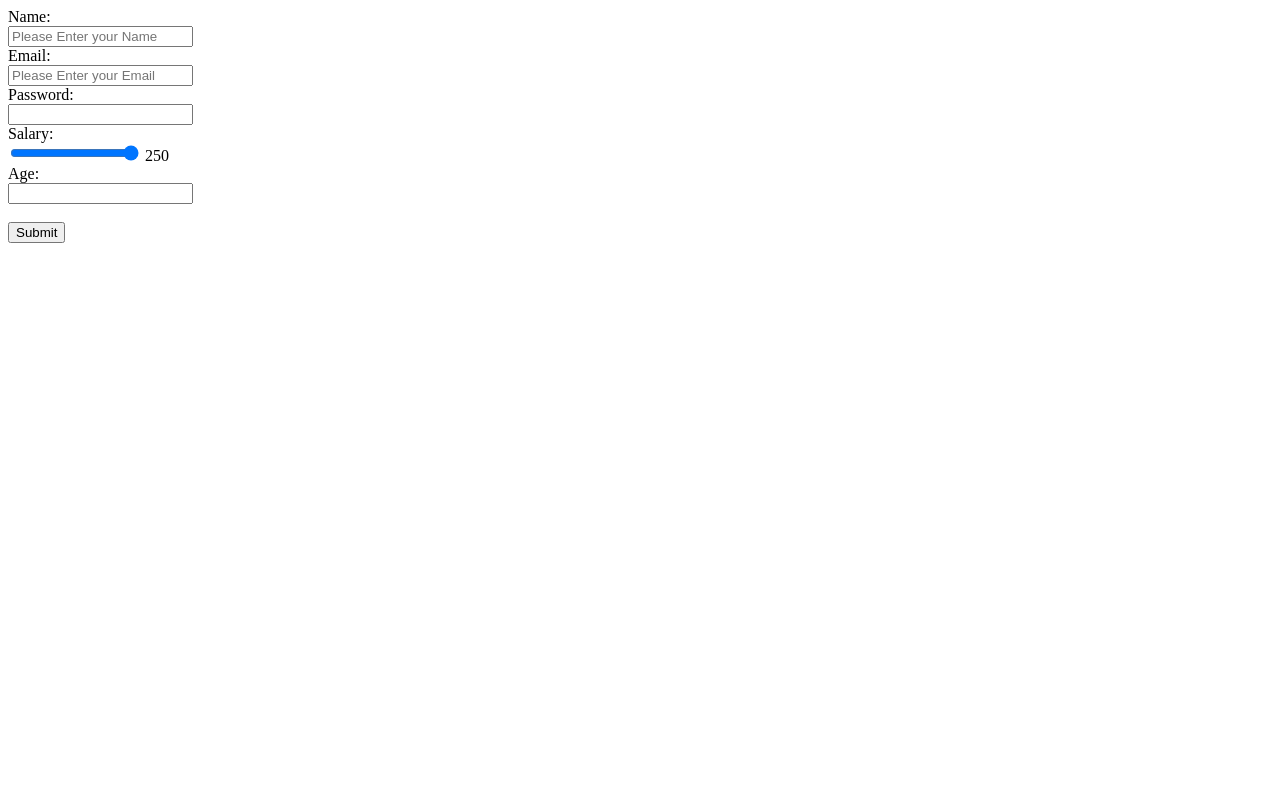
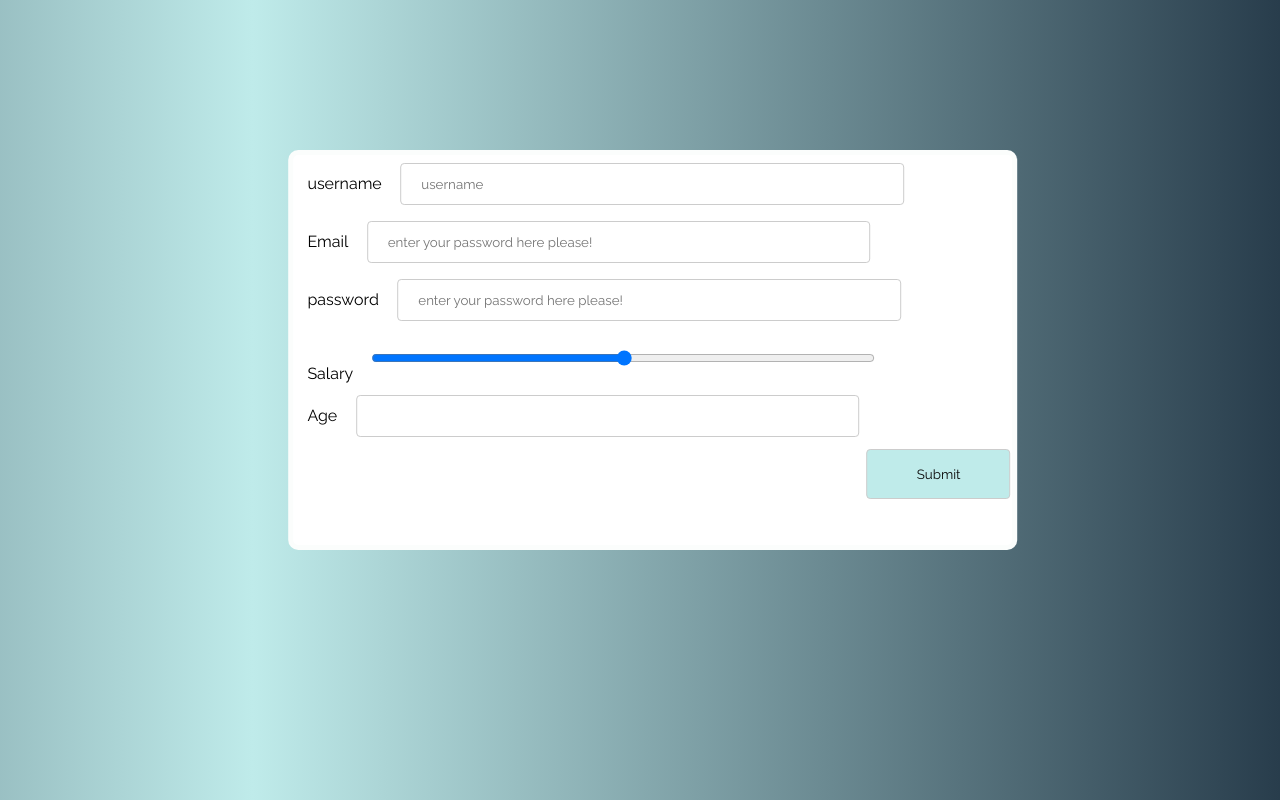
Before and after one commit to ReemShkeep/ITI-HTML5-CSS3, a plain HTML site: page lab1/task2/index.html in a window 1280 px wide. Drawn offline with Linux system fonts and the light colour scheme.

Commit message:
adding lab1

```diff
--- a/lab1/task1/css/main.css
+++ b/lab1/task1/css/main.css
@@ -0,0 +1,154 @@
+
+@import url("https://fonts.googleapis.com/css?family=Raleway:400,400i,700");
+
+* {
+
+    font-family: 'Raleway';
+    padding: 0;
+    margin: 0;
+    box-sizing: border-box;
+}
+/* header design */
+header {
+    background-color: #00b050;
+    color: #fff;
+    text-align: center;
+    padding: 5px;
+}
+
+/*horizontal navigation bar design */
+
+nav ul {
+    position: relative;
+    list-style-type: none;
+    margin: 0;
+    padding: 0;
+    overflow: hidden;
+    background-color: #d1e5e4;
+}
+
+nav li {
+    float: left;
+}
+/* make navbar links display center */
+
+
+
+nav li a {
+    float: left;
+    display: block;
+    color: #ffffff ;
+    text-align: center;
+    padding: 14px 16px;
+    text-decoration: none;
+
+}
+
+nav li a:hover {
+    background-color: #d1e5e4;
+}
+
+nav li a:active {
+    background-color: #d1e5e4;
+}
+
+nav li a:visited {
+    background-color: #d1e5e4;
+}
+
+nav li a:link {
+    background-color: #d1e5e4;
+}
+
+nav li a:focus {
+    background-color: #d1e5e4;
+}
+
+
+/* section design */
+section {
+    background-color: #ff8b2d;
+    width: 100%;
+    float: left;
+    padding: 10px;
+    height: 42vh;
+}
+/*article design */
+article {
+    background-color: #ffd900;
+    height: 300px;
+    width: 80%;
+    margin-top: 2%;
+    float: left;
+    padding: 10px;
+}
+
+/*
+img {
+    width: 100px;
+    height: 100px;
+} */
+figure div {
+    background-color: #31859c;
+    height: 15vh;
+    width: 68vw;
+    margin-top: 10%;
+    float: left;
+    padding: 10px;
+}
+figure div h2{
+    color: #ffffff;
+    text-align: center;
+    padding: 10px;
+}
+/* footer design */
+footer {
+    float: bottom;
+    background-color: #fb3d0d;
+    color: #fff;
+    clear: both;
+    text-align: center;
+    padding: 5px;
+}
+/*figure design */
+figure {
+    float: left;
+    width: 100px;
+    height: 100px;
+    margin: 10px;
+    padding: 10px;
+    border: 1px solid #;
+}
+/*figcaption design */
+figcaption {
+    text-align: center;
+}
+
+
+
+
+/* image in figure design */
+
+
+
+/* navigation bar fixed position
+
+nav {
+    line-height: 30px;
+    background-color: #eeeeee;
+    height: 300px;
+    width: 100px;
+    float: left;
+    padding: 5px;
+}
+*/
+/*make fixed footer */
+footer {
+    position: fixed;
+    left: 0;
+    bottom: 0;
+    width: 100%;
+    background-color: #fb3d0d;
+    color: white;
+    text-align: center;
+}
--- a/lab1/task2/css/main.css
+++ b/lab1/task2/css/main.css
@@ -0,0 +1,84 @@
+@import url("https://fonts.googleapis.com/css?family=Raleway:400,400i,700");
+
+* {
+
+    font-family: 'Raleway';
+    padding: 0;
+    margin: 0;
+    box-sizing: border-box;
+}
+
+html {
+    height: 100%;
+    background-image: linear-gradient(to left, #031225, #bfebea, #031225);
+    height: 100vh;
+    animation: example 4s ease infinite;
+    background-size: 200% 200%;
+}
+
+@keyframes example {
+    0% {
+        background-position: 0% 0%;
+    }
+
+    50% {
+        background-position: 100% 100%;
+    }
+
+    100% {
+        background-position: 0% 0%;
+    }
+}
+.container{
+    margin: 5% ;
+    padding: 5%;
+}
+form {
+    top: 15%;
+    left: 33%;
+    background: white;
+    border-radius: 10px;
+    min-width: 450px;
+    position: absolute;
+    min-height: 50vh;
+    transform: translate(-50%, -50%);
+}
+
+input {
+    width: 70%;
+    padding: 12px 20px;
+    margin: 8px 0;
+    display: inline-block;
+    border: 1px solid #ccc;
+    border-radius: 4px;
+    box-sizing: border-box;
+}
+
+
+
+input[type=submit] {
+    float: right;
+    width: 20%;
+    background-color:  #bfebea;
+    color: rgb(10, 9, 9);
+    padding: 16px 32px;
+    text-decoration: none;
+    margin: 4px 2px;
+    cursor: pointer;
+}
+
+
+
+form {
+    height: 47vh;
+    width: 57%;
+    border: 5px solid #fbfdfc;
+    margin: 18%;
+}
+
+
+label {
+    /* display: block; */
+    width: 25%;
+    padding: 0% 2%;
+}
--- a/lab1/task2/index.html
+++ b/lab1/task2/index.html
@@ -1,35 +1,58 @@
 <!DOCTYPE html>
 <html lang="en">
-<head>
-    <meta charset="UTF-8">
-    <meta http-equiv="X-UA-Compatible" content="IE=edge">
-    <meta name="viewport" content="width=device-width, initial-scale=1.0">
-    <meta name="author" content="Reem Shkeep">
-    <meta name="description" content="music player ">
-    <link rel="stylesheet" href="css/main.css">
-    <script src="js/main.js" defer ></script>
+  <html lang="en">
+    <head>
+      <meta charset="UTF-8" />
+      <meta http-equiv="X-UA-Compatible" content="IE=edge" />
+      <meta name="viewport" content="width=device-width, initial-scale=1.0" />
+      <script src="index.js" defer></script>
+      <link rel="stylesheet" href="css/main.css" />
+      <!-- <script src="js/main.js" defer></script> -->
+      <title>task2</title>
+    </head>
+    <body>
+      <div class="container">
+        <form method="get" action="">
+          <!-- oninput="result.value='welcome ya '+urName.value" -->
 
-    <title>Standrad form</title>
-</head>
-<body>
+          <label for="itiuname">username</label>
+          <input
+            type="text"
+            placeholder="username"
+            class="username"
+            id="itiuname"
+            required
+          /><br />
 
-    <form >
-        <label>Name:</label><br>
-        <input type="text" placeholder="Please Enter your Name" required="" ><br>
-        <label>Email:</label><br>
-        <input type="email" placeholder="Please Enter your Email" required=""><br>
-        <label>Password:</label><br>
-        <input type="password" required="" minlength="8"><br>
-        <label>Salary:</label><br>
-          <input oninput="x.value=parseInt(a.value)+150" type="range" id="a" value="100">
-          <output name="x" for="a">250</output><br>
-          <label>Age:</label><br>
-          <input type="number" required="" min="21"><br><br>
-        <button type="submit">Submit</button>
-      </form>
+          <label for="">Email</label>
+          <input
+            type="email"
+            class="email"
+            name=""
+            id=""
+            placeholder="enter your password here please!"
+            required
+          />
+          <!-- <input type="email" class="email" name="" id="" placeholder="enter your password here please!"  required /> -->
+          <br />
+          <label for="">password</label>
+          <input
+            type="password"
+            class="password"
+            name=""
+            id=""
+            placeholder="enter your password here please!"
+            required
+          />
+          <br />
+          <label for="">Salary</label>
+          <input type="range" min="5" max="200" step="2" /><br />
 
-
-
-
-</body>
+          <label for="">Age</label>
+          <input type="text" name="Age" /><br />
+          <input type="submit" value=" Submit " />
+        </form>
+      </div>
+    </body>
+  </html>
 </html>
```
Also changed, not shown: lab1/task1/index.html (+48 -14 lines), lab2/task3/index.html (+14 -1 lines), lab1/task1/js/main.js (deleted).
